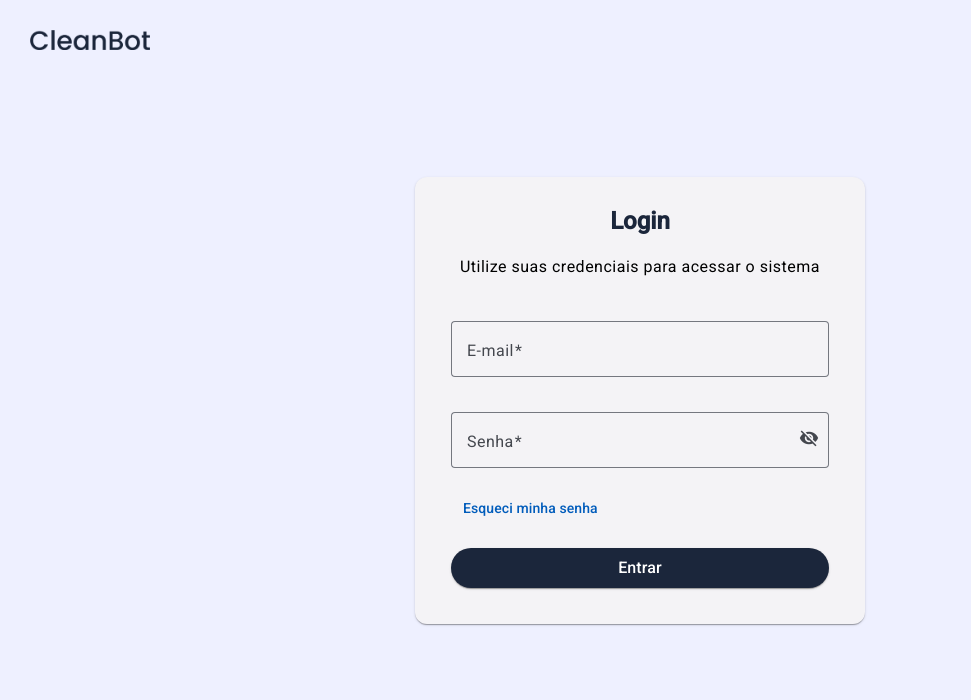
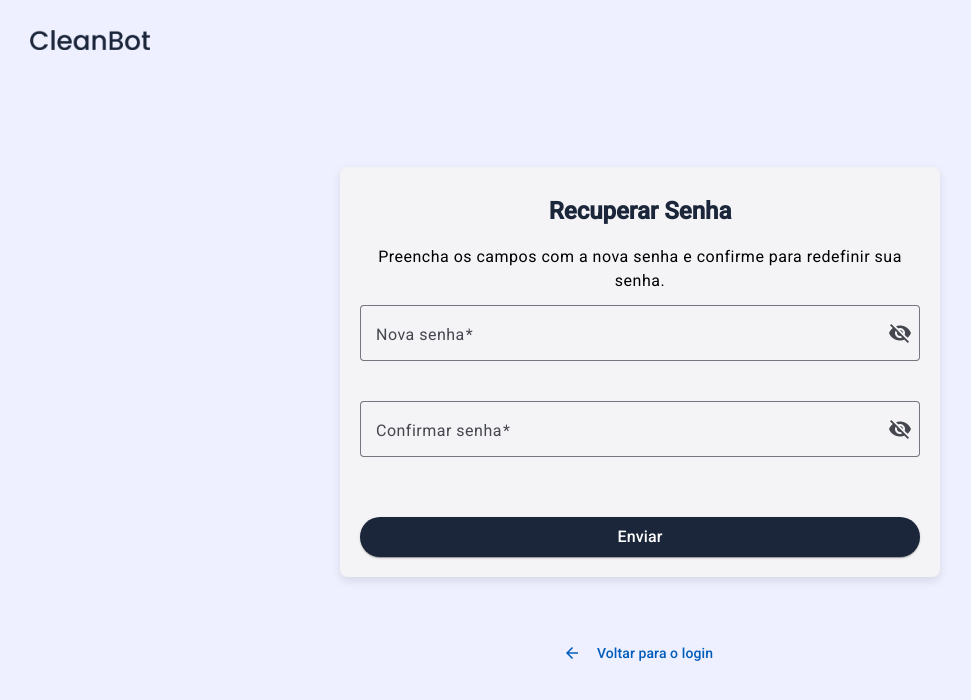
Before and after one commit to Bighetto/web-cleanbot, an Angular app: page /redefinir-senha/1 in a window 1280 px wide. Before the commit this address led to /login. Shown: the top 700 px of the page, without its empty margins (0-971 px from the left). Built offline with nearby package versions, Linux system fonts and the light colour scheme.

Commit message:
feat: implementation of new page to renew password

```diff
--- a/src/app/app.routes.ts
+++ b/src/app/app.routes.ts
@@ -2,12 +2,14 @@ import { Routes } from '@angular/router';
 import { LoginComponent } from './pages/login/login.component';
 import { HomeComponent } from './pages/home/home.component';
 import { BancosComponent } from './pages/bancos/bancos.component';
-import { RecuperarSenhaComponent } from './components/recuperar-senha/recuperar-senha.component';
+import { RecuperarSenhaComponent } from './pages/recuperar-senha/recuperar-senha.component';
+import { RecuperarSenhaFormComponent } from './pages/recuperar-senha-form/recuperar-senha-form.component';
 
 export const routes: Routes = [
   { path: '', redirectTo: '/login', pathMatch: 'full' },
   { path: 'login', component: LoginComponent },
-  {path: 'recuperar-senha', component: RecuperarSenhaComponent},
+  { path: 'recuperar-senha', component: RecuperarSenhaComponent },
+  { path: 'redefinir-senha/:token', component: RecuperarSenhaFormComponent},
   { path: 'home', component: HomeComponent,
   children: [
     { path: 'bancos', component: BancosComponent },
--- a/src/app/pages/login/login.component.ts
+++ b/src/app/pages/login/login.component.ts
@@ -4,7 +4,7 @@ import { MatButtonModule } from '@angular/material/button';
 import { MatCardModule } from '@angular/material/card';
 import { MatFormFieldModule } from '@angular/material/form-field';
 import { MatInputModule } from '@angular/material/input';
-import { LoginService } from '../../services/login.service';
+import { UserService } from '../../services/user.service';
 import { Router } from '@angular/router';
 import { MatIcon } from '@angular/material/icon';
 import { CommonModule } from '@angular/common';
@@ -31,7 +31,7 @@ export class LoginComponent {
   hide: boolean = true;
 
 
-  constructor(private service: LoginService, private router : Router) {}
+  constructor(private service: UserService, private router : Router) {}
 
   onSubmit() {
     this.service.login(this.email, this.password).subscribe({
--- /dev/null
+++ b/src/app/pages/recuperar-senha-form/recuperar-senha-form.component.html
@@ -0,0 +1,39 @@
+<div class="recover-container">
+    <a routerLink="/login">
+        <img src="/img/logo.png" alt="Logo" class="logo">
+    </a>
+    <mat-card class="form-card">
+        <mat-card-title>Recuperar Senha</mat-card-title>
+        <p>Preencha os campos com a nova senha e confirme para redefinir sua senha.</p>
+        <form (ngSubmit)="onSubmit()">
+            <mat-form-field appearance="outline" class="full-width">
+                <mat-label>Nova senha</mat-label>
+                <input matInput [type]="hideSenha ? 'password' : 'text'" [(ngModel)]="formulario.value.senha" name="senha" required />
+                <button mat-icon-button matSuffix (click)="hideSenha = !hideSenha" [attr.aria-label]="hideSenha ? 'Mostrar senha' : 'Ocultar senha'" type="button">
+                  <mat-icon>{{ hideSenha ? 'visibility_off' : 'visibility' }}</mat-icon>
+                </button>
+            </mat-form-field>
+
+            <mat-form-field appearance="outline" class="full-width">
+                <mat-label>Confirmar senha</mat-label>
+                <input matInput [type]="hideConfirmar ? 'password' : 'text'" [(ngModel)]="formulario.value.confirmarSenha" name="confirmarSenha" required />
+                <button mat-icon-button matSuffix (click)="hideConfirmar = !hideConfirmar" [attr.aria-label]="hideConfirmar ? 'Mostrar senha' : 'Ocultar senha'" type="button">
+                  <mat-icon>{{ hideConfirmar ? 'visibility_off' : 'visibility' }}</mat-icon>
+                </button>
+            </mat-form-field>
+
+            <button mat-raised-button color="primary" class="full-width" type="submit">
+                Enviar
+            </button>
+
+            <p *ngIf="erro" class="erro-msg">{{ erro }}</p>
+            <p *ngIf="sucesso" class="sucesso-msg">{{ sucesso }}</p>
+        </form>
+  </mat-card>
+
+  <button mat-button color="primary" routerLink="/login" class="voltar-btn">
+    <mat-icon>arrow_back</mat-icon>
+    Voltar para o login
+  </button>
+
+</div>
--- /dev/null
+++ b/src/app/pages/recuperar-senha-form/recuperar-senha-form.component.scss
@@ -0,0 +1,92 @@
+.recover-container {
+    display: flex;
+    justify-content: center;
+    align-items: center;
+    height: 100vh;
+    background-color: #EEF0FF;
+    flex-direction: column;
+  }
+
+  mat-card.form-card {
+    display: flex;
+    flex-direction: column;
+    max-width: 600px;
+    width: 100%;
+    margin: 40px auto;
+    padding: 20px;
+    justify-content: center;
+    align-items: center;
+    text-align: center;
+    box-shadow: 0px 4px 10px rgba(0, 0, 0, 0.1);
+    border-radius: 8px;
+  }
+
+  mat-card-title {
+    font-size: 1.5rem;
+    font-weight: bold;
+    margin-bottom: 10px;
+    color: #1B263B;
+    padding: 10px;
+  }
+
+  form {
+    width: 100%;
+  }
+
+  mat-form-field.full-width {
+    width: 100%;
+    margin-bottom: 20px;
+  }
+
+  button.full-width {
+    width: 100%;
+    padding: 10px;
+    font-size: 1rem;
+    margin-top: 20px;
+    background-color: #1B263B;
+    color: white;
+    border-radius: 20px;
+  }
+
+  p.erro-msg,
+  p.sucesso-msg {
+    padding-inline: 10px;
+    padding-bottom: 15px;
+  }
+
+  .erro-msg {
+    padding: 15px;
+    margin-top: 15px;
+    border-radius: 5px;
+    font-weight: bold;
+    text-align: center;
+    background-color: #f8d7da !important;
+    color: #721c24 !important;
+    border-left: 5px solid #dc3545 !important;
+  }
+
+  .sucesso-msg {
+    padding: 15px;
+    margin-top: 15px;
+    border-radius: 5px;
+    font-weight: bold;
+    text-align: center;
+    background-color: #d4edda !important;
+    color: #155724 !important;
+    border-left: 5px solid #28a745 !important;
+  }
+
+  .logo {
+    width: 120px;
+    height: auto;
+    position: absolute;
+    top: 30px;
+    left: 30px;
+  }
+
+  .voltar-btn {
+    margin-top: 16px;
+    display: flex;
+    align-items: center;
+    gap: 8px;
+  }
--- /dev/null
+++ b/src/app/pages/recuperar-senha-form/recuperar-senha-form.component.ts
@@ -0,0 +1,78 @@
+import { CommonModule } from '@angular/common';
+import { Component, OnInit } from '@angular/core';
+import { MatInputModule } from '@angular/material/input';
+import { MatFormFieldModule } from '@angular/material/form-field';
+import { MatButtonModule } from '@angular/material/button';
+import { MatCardModule } from '@angular/material/card';
+import { MatIconModule } from '@angular/material/icon'; // se usar ícones
+import { FormBuilder, FormGroup, FormsModule, Validators } from '@angular/forms';
+import { HttpClient } from '@angular/common/http';
+import { ActivatedRoute, RouterModule } from '@angular/router';
+
+
+@Component({
+  selector: 'app-recuperar-senha-form',
+  standalone: true,
+  imports: [MatFormFieldModule,
+    MatCardModule,
+    CommonModule,
+    MatIconModule,
+    MatButtonModule,
+    MatInputModule,
+    FormsModule,
+    RouterModule
+  ],
+  templateUrl: './recuperar-senha-form.component.html',
+  styleUrl: './recuperar-senha-form.component.scss'
+})
+export class RecuperarSenhaFormComponent implements OnInit {
+  formulario: FormGroup;
+  token: string = '';
+  erro: string = '';
+  sucesso: string = '';
+  hideSenha = true;
+  hideConfirmar = true;
+
+
+  constructor(
+    private fb: FormBuilder,
+    private route: ActivatedRoute,
+    private http: HttpClient
+  ) {
+    this.formulario = this.fb.group({
+      senha: ['', [Validators.required, Validators.minLength(6)]],
+      confirmarSenha: ['', Validators.required]
+    });
+  }
+
+  ngOnInit(): void {
+    this.route.params.subscribe(params => {
+      this.token = params['token'];
+    });
+  }
+
+  onSubmit(): void {
+    const { senha, confirmarSenha } = this.formulario.value;
+
+    if (senha !== confirmarSenha) {
+      this.erro = 'As senhas não coincidem.';
+      this.sucesso = '';
+      return;
+    }
+
+    this.http.post('http://localhost:8080/user/resetPassword', { //TODO: AJUSTAR QUANDO TIVER PRONTO O ENDPOINT NA API
+      token: this.token,
+      novaSenha: senha
+    }).subscribe({
+      next: () => {
+        this.sucesso = 'Senha alterada com sucesso!';
+        this.erro = '';
+        this.formulario.reset();
+      },
+      error: () => {
+        this.erro = 'Erro ao alterar senha. Tente novamente.';
+        this.sucesso = '';
+      }
+    });
+  }
+}
--- a/src/app/components/recuperar-senha/recuperar-senha.component.html
+++ b/src/app/pages/recuperar-senha/recuperar-senha.component.html
@@ -1,7 +1,8 @@
 <div class="recover-container">
-
+  <a routerLink="/login">
     <img src="/img/logo.png" alt="Logo" class="logo">
-<mat-card>
+  </a>
+  <mat-card>
     <mat-card-title>Recuperação de Senha</mat-card-title>
     <p>Digite seu e-mail e envie para receber o link de recuperação de senha.</p>
     <mat-card-content>
--- a/src/app/services/login.service.ts
+++ b/src/app/services/user.service.ts
@@ -7,7 +7,7 @@ import { LoginResponse } from '../models/login.response.model';
 @Injectable({
   providedIn: 'root'
 })
-export class LoginService {
+export class UserService {
 
   // private apiUrl: string = `${environment.apiUrl}/authenticate`;
 
```
Also changed, not shown: src/app/pages/recuperar-senha/recuperar-senha.component.ts (renamed from src/app/components/recuperar-senha/recuperar-senha.component.ts, +4 -3 lines), src/app/pages/recuperar-senha/recuperar-senha.component.scss (renamed from src/app/components/recuperar-senha/recuperar-senha.component.scss).
